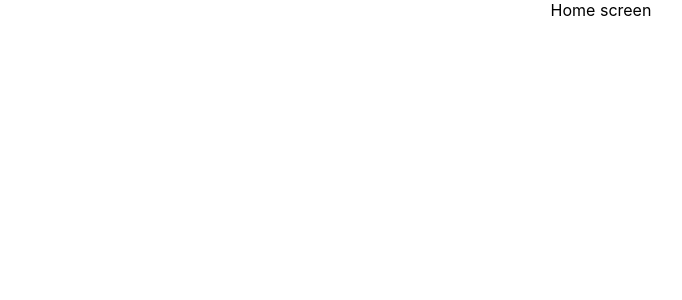
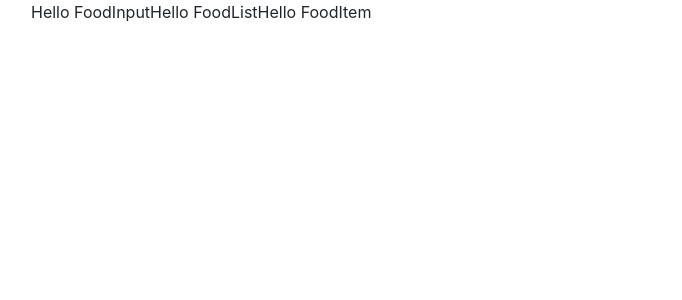
Before and after one commit to napapat-toy/foodqueue, a React (Create React App) app: page / in a window 1280 px wide. Shown: the top 300 px of the page, without its empty margins (39-721 px from the left). Built offline with nearby package versions, Linux system fonts and the light colour scheme.

Commit message:
add food item input and list

```diff
--- a/public/index.html
+++ b/public/index.html
@@ -1,43 +1,27 @@
 <!DOCTYPE html>
 <html lang="en">
+
 <head>
   <meta charset="utf-8" />
   <link rel="shortcut icon" href="%PUBLIC_URL%/favicon.ico" />
   <meta name="viewport" content="width=device-width, initial-scale=1" />
   <meta name="theme-color" content="#000000" />
-    <meta
-      name="description"
-      content="Web site created using create-react-app"
-    />
+  <meta name="description" content="Web site created using create-react-app" />
   <link rel="apple-touch-icon" href="logo192.png" />
-    <!--
-      manifest.json provides metadata used when your web app is installed on a
-      user's mobile device or desktop. See https://developers.google.com/web/fundamentals/web-app-manifest/
-    -->
   <link rel="manifest" href="%PUBLIC_URL%/manifest.json" />
-    <!--
-      Notice the use of %PUBLIC_URL% in the tags above.
-      It will be replaced with the URL of the `public` folder during the build.
-      Only files inside the `public` folder can be referenced from the HTML.
 
-      Unlike "/favicon.ico" or "favicon.ico", "%PUBLIC_URL%/favicon.ico" will
-      work correctly both with client-side routing and a non-root public URL.
-      Learn how to configure a non-root public URL by running `npm run build`.
-    -->
   <title>React App</title>
+
+  <link rel="stylesheet" href="https://maxcdn.bootstrapcdn.com/bootstrap/4.3.1/css/bootstrap.min.css">
+  <script src="https://ajax.googleapis.com/ajax/libs/jquery/3.4.1/jquery.min.js"></script>
+  <script src="https://cdnjs.cloudflare.com/ajax/libs/popper.js/1.14.7/umd/popper.min.js"></script>
+  <script src="https://maxcdn.bootstrapcdn.com/bootstrap/4.3.1/js/bootstrap.min.js"></script>
+
 </head>
+
 <body>
   <noscript>You need to enable JavaScript to run this app.</noscript>
   <div id="root"></div>
-    <!--
-      This HTML file is a template.
-      If you open it directly in the browser, you will see an empty page.
+</body>
 
-      You can add webfonts, meta tags, or analytics to this file.
-      The build step will place the bundled scripts into the <body> tag.
-
-      To begin the development, run `npm start` or `yarn start`.
-      To create a production bundle, use `npm run build` or `yarn build`.
-    -->
-  </body>
 </html>
--- a/src/App.js
+++ b/src/App.js
@@ -1,26 +1,21 @@
-import React from 'react';
-import logo from './logo.svg';
-import './App.css';
+import React, { Component } from 'react';
+import FoodList from './Component/FoodList'
+import FoodItem from './Component/FoodItem'
+import FoodInput from './Component/FoodInput'
 
-function App() {
-  return (
-    <div className="App">
-      <header className="App-header">
-        <img src={logo} className="App-logo" alt="logo" />
-        <p>
-          Edit <code>src/App.js</code> and save to reload.
-        </p>
-        <a
-          className="App-link"
-          href="https://reactjs.org"
-          target="_blank"
-          rel="noopener noreferrer"
-        >
-          Learn React
-        </a>
-      </header>
-    </div>
-  );
+
+class App extends Component {
+  render() {
+    return (
+      <div className="container" >
+        <div className="row">
+          <FoodInput />
+          <FoodList />
+          <FoodItem />
+        </div>
+      </div>
+    );
+  }
 }
 
 export default App;
--- /dev/null
+++ b/src/Component/FoodInput.js
@@ -0,0 +1,9 @@
+import React, { Component } from "react"
+
+export default class FoodInput extends Component {
+    render() {
+        return (
+            <div>Hello FoodInput</div>
+        )
+    }
+}
--- /dev/null
+++ b/src/Component/FoodItem.js
@@ -0,0 +1,9 @@
+import React, { Component } from "react"
+
+export default class FoodItem extends Component {
+    render() {
+        return (
+            <div>Hello FoodItem</div>
+        )
+    }
+}
--- /dev/null
+++ b/src/Component/FoodList.js
@@ -0,0 +1,9 @@
+import React, { Component } from "react"
+
+export default class FoodList extends Component {
+    render() {
+        return (
+            <div>Hello FoodList</div>
+        )
+    }
+}
--- a/src/Main/Home.js
+++ /dev/null
@@ -1,10 +0,0 @@
-import React from 'react'
-import '../App.css'
-
-function home() {
-    return(
-        <div className="Home-center">Home screen</div>
-    );
-}
-
-export default home
--- a/src/index.js
+++ b/src/index.js
@@ -1,12 +1,12 @@
 import React from 'react';
 import ReactDOM from 'react-dom';
 import './index.css';
-import Home from './Main/Home'
+import App from './App'
 import * as serviceWorker from './serviceWorker';
 
 ReactDOM.render(
 
-    <Home />
+    <App />
 
     , document.getElementById('root'));
 
```
Also changed, not shown: src/Component/Home.js (added, +10 -0 lines). Lines whose indentation alone changed are shown as unchanged.
